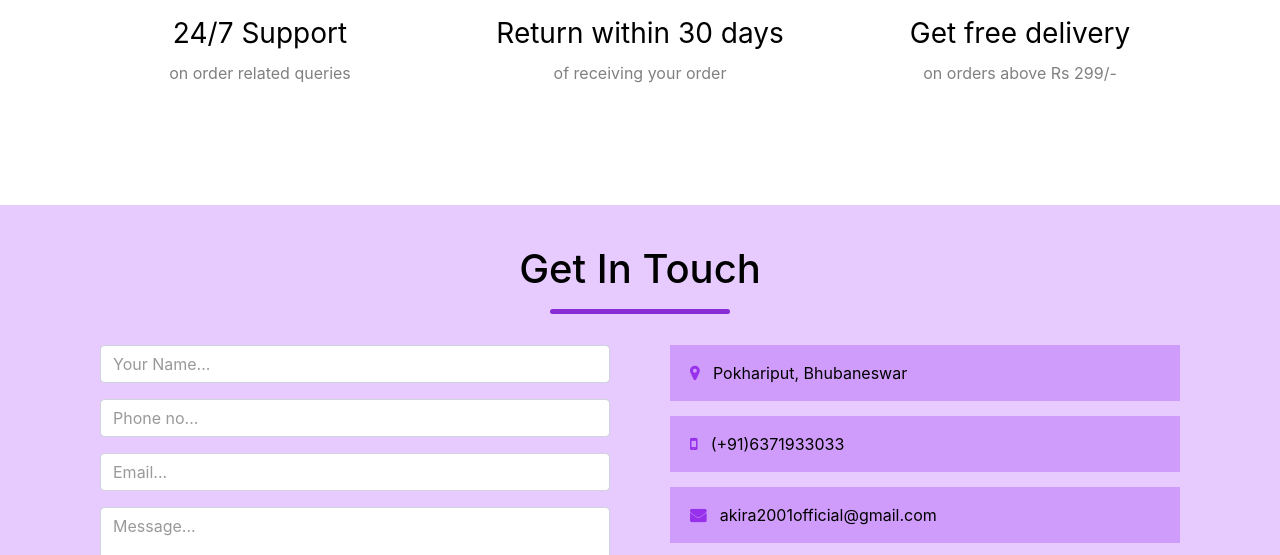
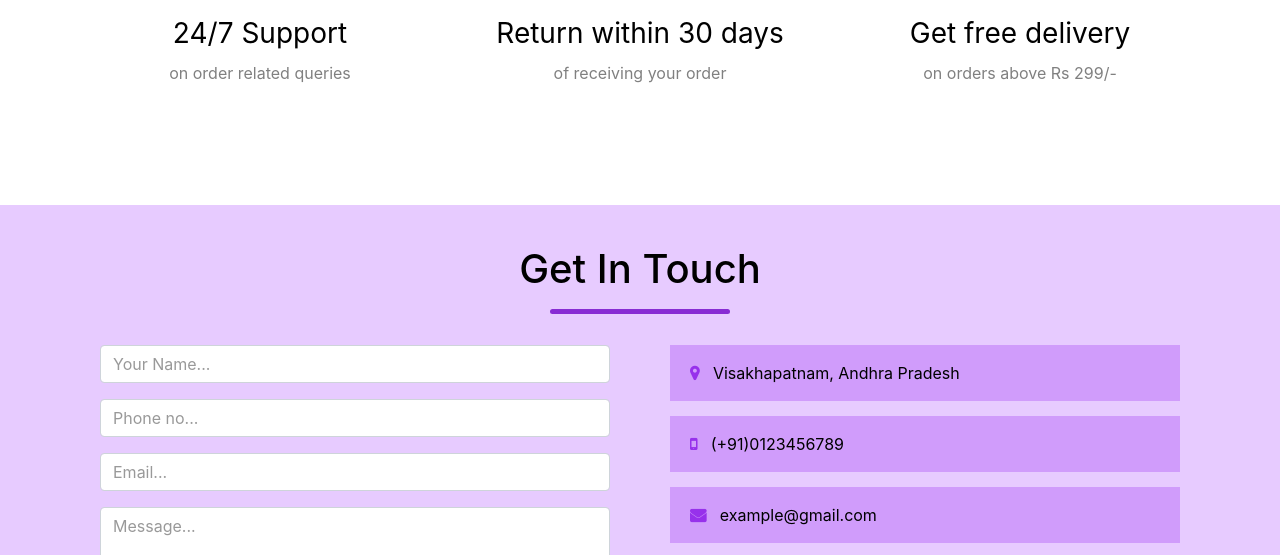
Before and after one commit to THARUN86889/Basic-e-commerece, a plain HTML site: page index.html in a window 1280 px wide. Shown: the part 1525-2080 px from the top of the page. Drawn offline with nearby package versions, Linux system fonts and the light colour scheme.

Commit message:
Update index.html

```diff
--- a/index.html
+++ b/index.html
@@ -340,9 +340,9 @@
                         </form>
                     </div>
                     <div class="col-md-6 contact-info ">
-                        <div class="follow"><b><i class="fa fa-map-marker"></i>  </b>Pokhariput, Bhubaneswar</div>
-                        <div class="follow"><b><i class="fa fa-mobile"></i>  </b>(+91)6371933033</div>
-                        <div class="follow"><b><i class="fa fa-envelope"></i>  </b>akira2001official@gmail.com</div>
+                        <div class="follow"><b><i class="fa fa-map-marker"></i>  </b>Visakhapatnam, Andhra Pradesh</div>
+                        <div class="follow"><b><i class="fa fa-mobile"></i>  </b>(+91)0123456789</div>
+                        <div class="follow"><b><i class="fa fa-envelope"></i>  </b>example@gmail.com</div>
 
 
                         <div class="follow "><label><b>Connect: </b></label>
```
